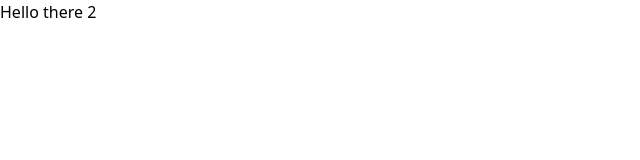
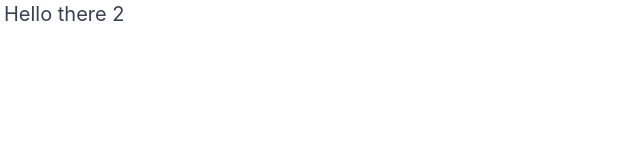
Before and after one commit to Njokosi/zuno-library, a Next.js app: page / in a window 1280 px wide. Shown: the top 160 px of the page, without its empty margins (0-640 px from the left). Built offline with nearby package versions, Linux system fonts and the light colour scheme.

Commit message:
:wrench: Update tailwind configurations

```diff
--- a/tailwind.config.js
+++ b/tailwind.config.js
@@ -1,9 +1,53 @@
+const colors = require("tailwindcss/colors");
+
 module.exports = {
+  mode: "jit",
   content: [
-    "./pages/**/*.{js,ts,jsx,tsx}",
-    "./components/**/*.{js,ts,jsx,tsx}",
+    "./src/pages/**/*.{js,ts,jsx,tsx}",
+    "./src/components/**/*.{js,ts,jsx,tsx}",
+    "./src/templates/**/*.{js,ts,jsx,tsx}",
+    "./src/layout/**/*.{js,ts,jsx,tsx}",
   ],
+  darkMode: false, // or 'media' or 'class'
   theme: {
+    extend: {
+      fontFamily: {
+        sans: [
+          "Inter",
+          "system-ui",
+          "-apple-system",
+          "BlinkMacSystemFont",
+          '"Segoe UI"',
+          "Roboto",
+          '"Helvetica Neue"',
+          "Arial",
+          '"Noto Sans"',
+          "sans-serif",
+          '"Apple Color Emoji"',
+          '"Segoe UI Emoji"',
+          '"Segoe UI Symbol"',
+          '"Noto Color Emoji"',
+        ],
+        serif: ["Georgia", "Cambria", '"Times New Roman"', "Times", "serif"],
+        mono: [
+          "ui-monospace",
+          "SFMono-Regular",
+          "Menlo",
+          "Monaco",
+          "Consolas",
+          '"Liberation Mono"',
+          '"Courier New"',
+          "monospace",
+        ],
+      },
+      colors: {
+        "light-yellow": "#F6F3EC",
+        orange: colors.orange,
+        teal: colors.teal,
+      },
+    },
+  },
+  variants: {
     extend: {},
   },
   plugins: [],
```
